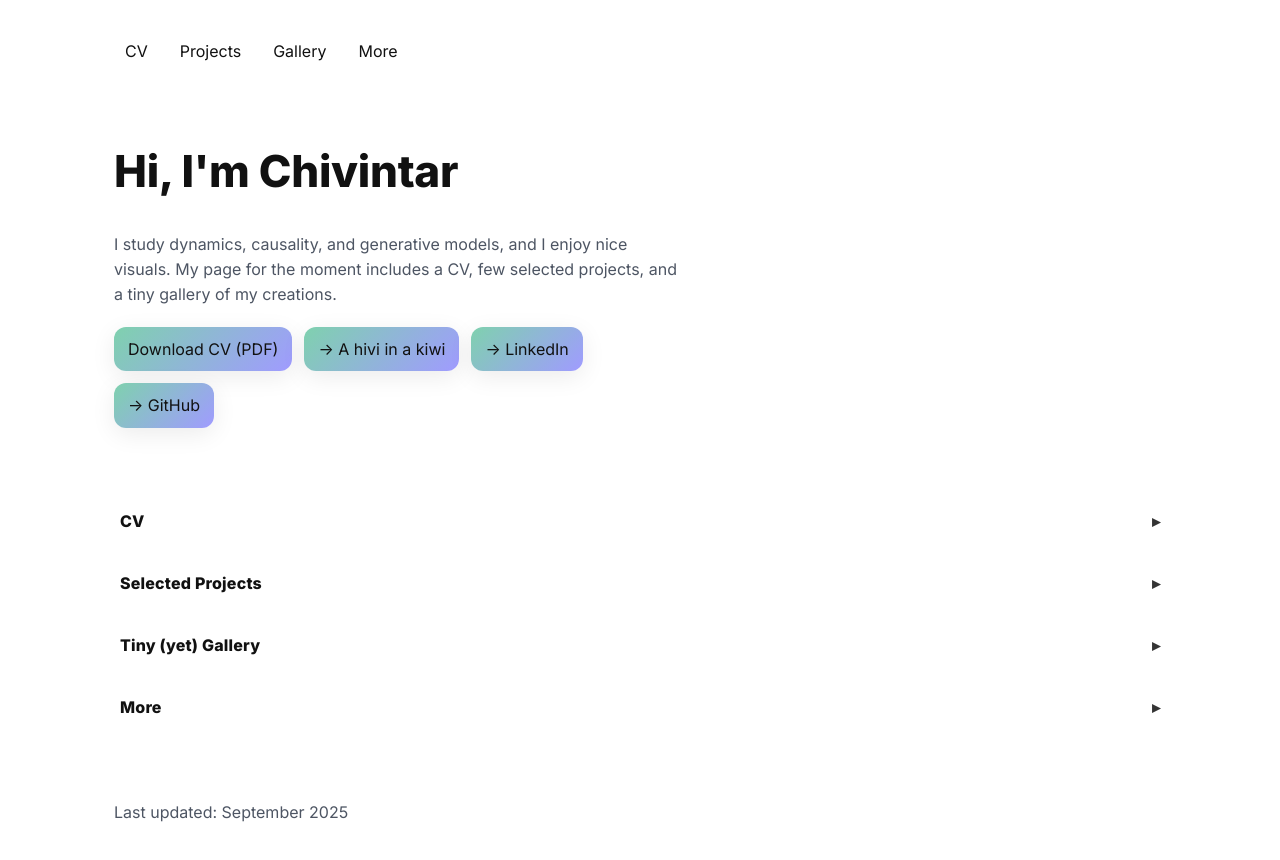
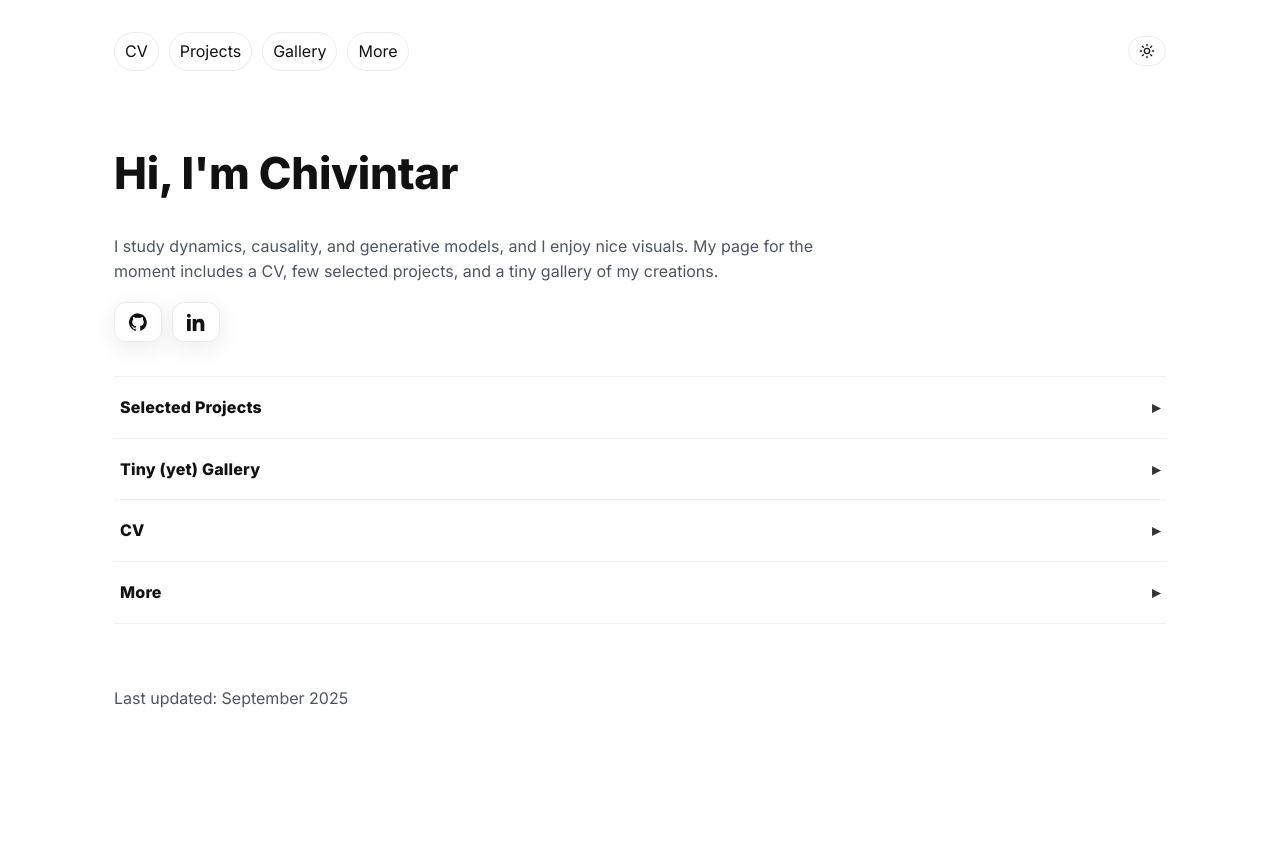
Before and after one commit to chivintar/chivintar.github.io, a plain HTML site: page index.html in a window 1280 px wide. After the commit the page ends 800 px from the top, so only its background shows below. Drawn offline with Linux system fonts and the light colour scheme.

Commit message:
layout update

```diff
--- a/index.html
+++ b/index.html
@@ -1,5 +1,5 @@
 <!DOCTYPE html>
-<html lang="en">
+<html lang="en" data-theme="dark">
 <head>
   <meta charset="utf-8" />
   <meta name="viewport" content="width=device-width, initial-scale=1" />
@@ -9,7 +9,10 @@
   <link rel="preconnect" href="https://fonts.gstatic.com" crossorigin>
   <link href="https://fonts.googleapis.com/css2?family=Inter:wght@300;400;600;800&family=Source+Serif+4:opsz@8..60&display=swap" rel="stylesheet">
   <style>
-    :root {
+    /* =====================
+       THEME & TOKENS
+       ===================== */
+    :root{
       --bg: #0b0b0d;
       --bg-soft: #111115;
       --fg: #e9e9ee;
@@ -20,48 +23,56 @@
       --shadow: 0 4px 24px rgba(0,0,0,.25);
       --rad: 16px;
       --maxw: 1100px;
+      --border: 1px solid rgba(255,255,255,.10);
+      --border-softer: 1px solid rgba(255,255,255,.08);
     }
-    @media (prefers-color-scheme: light) {
-      :root { --bg:#fff; --bg-soft:#f6f7fb; --fg:#111; --muted:#4d5563; --card:#fff; --shadow: 0 6px 24px rgba(0,0,0,.08); }
+    /* Light theme overrides (explicit) */
+    html[data-theme="light"]:root{
+      --bg:#ffffff; --bg-soft:#f6f7fb; --fg:#111111; --muted:#4d5563; --card:#ffffff; --shadow: 0 6px 24px rgba(0,0,0,.08);
+      --border: 1px solid rgba(0,0,0,.08); --border-softer: 1px solid rgba(0,0,0,.06);
     }
+    /* Dark theme overrides (explicit) */
+    html[data-theme="dark"]:root{ /* uses defaults above */ }
+    /* Auto: follow OS preference unless user set explicit */
+    @media (prefers-color-scheme: light){
+      html[data-theme="auto"]:root{ --bg:#ffffff; --bg-soft:#f6f7fb; --fg:#111111; --muted:#4d5563; --card:#ffffff; --shadow: 0 6px 24px rgba(0,0,0,.08); --border: 1px solid rgba(0,0,0,.08); --border-softer: 1px solid rgba(0,0,0,.06); }
+    }
+
     *{box-sizing:border-box}
     html,body{margin:0;padding:0;background:var(--bg);color:var(--fg);font:16px/1.55 Inter,system-ui,-apple-system,Segoe UI,Roboto,Ubuntu,Cantarell,Noto Sans,sans-serif}
     a{color:inherit;text-decoration:none}
     .wrap{max-width:var(--maxw);margin:auto;padding:24px}
-    header{position:sticky;top:0;background:rgba(0,0,0,.35);backdrop-filter: blur(6px);border-bottom:1px solid rgba(255,255,255,.06);z-index:10}
-    .nav{display:flex;align-items:center;gap:12px;justify-content:space-between}
-    .brand{display:flex;align-items:center;gap:10px;font-weight:800;letter-spacing:.3px}
-    .links a{padding:.5rem .75rem;border-radius:999px}
-    .links a:hover{background:rgba(255,255,255,.07)}
-    .hero{display:grid;grid-template-columns:1.1fr .9fr;gap:28px;align-items:center;padding:36px 0}
-    @media(max-width:880px){.hero{grid-template-columns:1fr}}
+
+    /* Sticky utility nav */
+    .topnav{ position: sticky; top: 0; z-index: 5; background: color-mix(in oklab, var(--bg), transparent 0%); backdrop-filter: blur(6px); padding: 8px 0 6px; display: grid; grid-template-columns: 1fr auto; align-items: center; gap: 8px; }
+    .topnav .tabs{ display:flex; gap:10px; align-items:center; }
+    .topnav a{ padding: 6px 10px; border-radius: 999px; border: var(--border); }
+    .topnav a:hover{ background: color-mix(in oklab, var(--fg), transparent 90%); }
+    .topnav a.active{ background: color-mix(in oklab, var(--fg), transparent 85%); }
+
+    /* Theme toggle (single icon button) */
+    .theme-switch{ display:flex; align-items:center; }
+    .theme-toggle{ border: var(--border); background: transparent; color: var(--fg); border-radius: 999px; padding: 6px 10px; cursor: pointer; display: inline-flex; align-items: center; justify-content: center; }
+    .theme-toggle svg{ width:16px; height:16px; opacity:.95 }
+    .theme-toggle:focus-visible{ outline:2px solid color-mix(in oklab, var(--fg), transparent 70%); outline-offset:2px }
+
+    /* HERO (single column) */
+    .hero{ padding: 36px 0 8px; }
+    .hero-inner{ max-width: 70ch; }
     .h-title{font-size: clamp(28px, 4vw, 44px); line-height:1.1; font-weight:800; letter-spacing:-.3px}
     .h-sub{color:var(--muted);margin-top:10px}
-    .cta{display:flex;gap:12px;margin-top:20px;flex-wrap:wrap}
-    .btn{display:inline-flex;align-items:center;gap:8px;padding:10px 14px;border-radius:12px;border:1px solid rgba(255,255,255,.12);background:var(--card);box-shadow:var(--shadow)}
-    .btn.primary{background:linear-gradient(135deg,var(--brand),var(--brand-2));color:#111;border:none}
+
+    /* Buttons with icons */
+    .cta{ display:flex; flex-wrap:wrap; gap:10px; margin-top:18px }
+    .btn{ display:inline-flex; align-items:center; gap:8px; padding:10px 14px; border-radius:12px; border: var(--border); background: var(--card); box-shadow: var(--shadow); font-weight:600; }
+    .btn svg{ width:18px; height:18px; }
+    .btn.primary{ background:linear-gradient(135deg,var(--brand),var(--brand-2)); color:#111; border:none }
+    .btn.ghost{ background: transparent; }
 
     .section{padding:26px 0}
 
-    /* Top-left quick nav */
-    .topnav{
-      position: sticky; top: 0; z-index: 5;
-      background: var(--bg);
-      padding: 8px 0 4px;
-      display: flex; gap: 10px; align-items: center;
-    }
-    .topnav a{
-      color: var(--fg);
-      padding: 6px 10px;
-      border-radius: 999px;
-      text-decoration: none;
-      border: 1px solid rgba(255,255,255,.1);
-    }
-    .topnav a:hover{ background: rgba(255,255,255,.06); }
-    .topnav a.active{ background: rgba(255,255,255,.10); }
-
     /* CV embed */
-    .cv-embed{position:relative;overflow:hidden;border-radius:var(--rad);border:1px solid rgba(255,255,255,.08)}
+    .cv-embed{position:relative;overflow:hidden;border-radius:var(--rad);border:var(--border-softer);background: var(--card)}
     .cv-embed iframe{width:100%;height:70vh;border:0;background:#fff}
     .cv-note{color:var(--muted);font-size:.95rem;margin-top:10px}
 
@@ -69,7 +80,7 @@
     .grid{display:grid;grid-template-columns:repeat(3,1fr);gap:12px}
     @media(max-width:880px){.grid{grid-template-columns:repeat(2,1fr)}}
     @media(max-width:560px){.grid{grid-template-columns:1fr}}
-    .tile{position:relative;border-radius:14px;overflow:hidden;border:1px solid rgba(255,255,255,.08);cursor:zoom-in}
+    .tile{position:relative;border-radius:14px;overflow:hidden;border:var(--border-softer);cursor:zoom-in}
     .tile img{display:block;width:100%;height:220px;object-fit:cover;transition:transform .35s ease}
     .tile:hover img{transform:scale(1.03)}
     .tile figcaption{position:absolute;left:8px;bottom:8px;background:rgba(0,0,0,.45);padding:4px 8px;border-radius:8px;font-size:.85rem}
@@ -84,8 +95,8 @@
     footer{color:var(--muted);padding:36px 0}
 
     /* Accordion (click-to-toggle tabs) */
-    details.acc{border-top:1px solid rgba(255,255,255,.08)}
-    details.acc:last-of-type{border-bottom:1px solid rgba(255,255,255,.08)}
+    details.acc{border-top:var(--border-softer)}
+    details.acc:last-of-type{border-bottom:var(--border-softer)}
     details.acc > summary{list-style:none;cursor:pointer;padding:18px 6px;font-weight:700;display:flex;align-items:center;justify-content:space-between;}
     details.acc > summary::-webkit-details-marker{display:none}
     details.acc > summary::marker{display:none}
@@ -100,35 +111,41 @@
 
   <main class="wrap">
     <nav class="topnav" role="navigation" aria-label="Section tabs">
-      <a href="#cv" data-target="cv">CV</a>
-      <a href="#projects" data-target="projects">Projects</a>
-      <a href="#gallery" data-target="gallery">Gallery</a>
-      <a href="#about" data-target="about">More</a>
+      <div class="tabs">
+        <a href="#cv" data-target="cv">CV</a>
+        <a href="#projects" data-target="projects">Projects</a>
+        <a href="#gallery" data-target="gallery">Gallery</a>
+        <a href="#about" data-target="about">More</a>
+      </div>
+      <div class="theme-switch" aria-label="Color theme">
+        <button id="theme-toggle" class="theme-toggle" type="button" title="Toggle theme" aria-label="Toggle theme"></button>
+      </div>
     </nav>
 
     <section class="hero">
-      <div>
+      <div class="hero-inner">
         <h1 class="h-title">Hi, I'm Chivintar</h1>
         <p class="h-sub">I study dynamics, causality, and generative models, and I enjoy nice visuals. My page for the moment includes a CV, few selected projects, and a tiny gallery of my creations.</p>
-        <div class="cta">
-          <a class="btn primary" href="assets/Chivintar_Amenty_CV.pdf" target="_blank" rel="noopener">Download CV (PDF)</a>
-          <a class="btn primary" href="https://kiwi.ntropy.eu/" target="_blank" rel="noopener" title="Poetry & visual notes">→ A hivi in a kiwi</a>
-          <a class="btn primary" href="https://www.linkedin.com/in/chivintar/" target="_blank" rel="noopener">→ LinkedIn</a>
-          <a class="btn primary" href="https://github.com/chivintar" target="_blank" rel="noopener">→ GitHub</a>
+        <div class="cta" role="group" aria-label="Primary links">
+
+
+          <a class="btn ghost" href="https://github.com/chivintar" target="_blank" rel="noopener">
+            <!-- GitHub icon -->
+            <svg viewBox="0 0 24 24" aria-hidden="true" xmlns="http://www.w3.org/2000/svg"><path fill="currentColor" d="M12 .5a12 12 0 0 0-3.79 23.39c.6.11.82-.26.82-.58v-2.18c-3.34.73-4.04-1.61-4.04-1.61-.55-1.38-1.34-1.75-1.34-1.75-1.09-.74.08-.73.08-.73 1.2.08 1.84 1.24 1.84 1.24 1.07 1.83 2.8 1.3 3.48.99.11-.78.42-1.3.76-1.6-2.66-.3-5.47-1.33-5.47-5.93 0-1.31.47-2.38 1.24-3.22-.12-.3-.54-1.52.12-3.17 0 0 1-.32 3.3 1.23a11.4 11.4 0 0 1 6 0c2.29-1.55 3.29-1.23 3.29-1.23.66 1.65.24 2.87.12 3.17.77.84 1.24 1.91 1.24 3.22 0 4.61-2.81 5.63-5.48 5.93.43.37.81 1.1.81 2.22v3.29c0 .32.22.69.82.58A12 12 0 0 0 12 .5z"/></svg>
+
+          </a>
+          <a class="btn ghost" href="https://www.linkedin.com/in/chivintar/" target="_blank" rel="noopener">
+            <!-- LinkedIn icon -->
+            <svg viewBox="0 0 24 24" aria-hidden="true" xmlns="http://www.w3.org/2000/svg"><path fill="currentColor" d="M4.98 3.5C4.98 4.88 3.86 6 2.5 6S0 4.88 0 3.5 1.12 1 2.5 1 4.98 2.12 4.98 3.5zM0 8h5v16H0V8zm7.5 0h4.8v2.2h.07c.67-1.2 2.3-2.46 4.73-2.46 5.06 0 6 3.33 6 7.66V24h-5v-7.6c0-1.82-.03-4.15-2.53-4.15-2.54 0-2.93 1.98-2.93 4.02V24h-5V8z"/></svg>
+
+          </a>
+
         </div>
       </div>
     </section>
 
     <section id="tabs" aria-label="Expandable sections" class="section">
-      <details class="acc" id="cv">
-        <summary><span class="label">CV</span><span class="chev">▸</span></summary>
-        <div class="content">
-          <div class="cv-embed">
-            <iframe src="assets/Chivintar_Amenty_CV.pdf" title="CV PDF preview"></iframe>
-          </div>
-          <p class="cv-note">If the embed doesn’t load, use the button above to download the PDF.</p>
-        </div>
-      </details>
+
 
       <details class="acc" id="projects">
         <summary><span class="label">Selected Projects</span><span class="chev">▸</span></summary>
@@ -181,11 +198,38 @@
           </div>
         </div>
       </details>
-
+      <details class="acc" id="cv">
+        <summary><span class="label">CV</span><span class="chev">▸</span></summary>
+		<div class="cta" role="group" aria-label="Primary links">
+			<a class="btn primary" href="assets/Chivintar_Amenty_CV.pdf" target="_blank" rel="noopener">
+            <!-- download icon -->
+            <svg viewBox="0 0 24 24" fill="none" stroke="currentColor" stroke-width="2" stroke-linecap="round" stroke-linejoin="round"><path d="M21 15v4a2 2 0 0 1-2 2H5a2 2 0 0 1-2-2v-4"/><polyline points="7 10 12 15 17 10"/><line x1="12" y1="15" x2="12" y2="3"/></svg>
+            CV
+          </a>
+		 </div>
+        <div class="content">
+          <div class="cv-embed">
+            <iframe src="assets/Chivintar_Amenty_CV.pdf" title="CV PDF preview"></iframe>
+          </div>
+          <p class="cv-note">If the embed doesn’t load, use the button above to download the PDF.</p>
+        </div>
+      </details>
       <details class="acc" id="about">
         <summary><span class="label">More</span><span class="chev">▸</span></summary>
         <div class="content">
           <p style="margin:0">I work at the intersection of data, dynamics, and design. This page keeps only the essentials. For poetry and visual notes, see <a href="https://kiwi.ntropy.eu/" target="_blank" rel="noopener">A hivi in a kiwi</a>. For collaboration or materials not listed here, feel free to <a href="mailto:me@ntropy.eu">mail me</a>.</p>
+          <p style="margin-top:12px"><a class="btn ghost" href="https://open.spotify.com/artist/3Rnab37Gi8YZehnDukZo5w" target="_blank" rel="noopener" title="Spotify">
+            <!-- Spotify icon -->
+            <svg viewBox="0 0 24 24" fill="currentColor" xmlns="http://www.w3.org/2000/svg"><path d="M12 0C5.4 0 0 5.4 0 12s5.4 12 12 12 12-5.4 12-12S18.6 0 12 0zm5.5 17.4c-.2.4-.6.6-1 .3-2.8-1.7-6.3-2.1-10.4-1.2-.5.1-.8-.2-.9-.6-.1-.5.2-.8.6-.9 4.5-1 8.4-.6 11.6 1.3.4.2.5.7.1 1.1zm1.4-3.1c-.3.5-.8.7-1.3.4-3.2-1.9-8.1-2.5-11.9-1.4-.6.2-1.1-.2-1.3-.7-.2-.6.2-1.1.7-1.3 4.3-1.3 9.7-.7 13.4 1.6.5.2.6.9.4 1.4zm.1-3.3C15.4 8.8 8.9 8.6 5.4 9.6c-.7.2-1.4-.2-1.6-.9-.2-.7.2-1.4.9-1.6 4-1.2 11.2-1 15.6 1.9.6.3.8 1.1.4 1.7-.3.5-1 .7-1.5.4z"/></svg>
+            Spotify
+          </a>
+		   <a class="btn ghost" href="https://kiwi.ntropy.eu/" target="_blank" rel="noopener" title="Poetry & visual notes">
+            <!-- globe icon -->
+            <svg viewBox="0 0 24 24" fill="none" stroke="currentColor" stroke-width="2" stroke-linecap="round" stroke-linejoin="round"><circle cx="12" cy="12" r="10"/><path d="M2 12h20"/><path d="M12 2a15.3 15.3 0 0 1 4 10 15.3 15.3 0 0 1-4 10 15.3 15.3 0 0 1-4-10 15.3 15.3 0 0 1 4-10z"/></svg>
+            A hivi in a kiwi
+          </a></p>
+
+
         </div>
       </details>
     </section>
@@ -196,7 +240,41 @@
   </main>
 
   <script>
-    // Lightbox logic
+    // ---------- Theme handling (single toggle) ----------
+    (function(){
+      const root = document.documentElement;
+      const btn = document.getElementById('theme-toggle');
+      const STORAGE_KEY = 'theme'; // 'light' | 'dark'
+
+      const icons = {
+        sun: '<svg viewBox="0 0 24 24" fill="none" stroke="currentColor" stroke-width="2" stroke-linecap="round" stroke-linejoin="round"><circle cx="12" cy="12" r="4"/><path d="M12 2v2m0 16v2M4 12H2m20 0h-2M5 5l1.5 1.5M17.5 17.5 19 19M19 5l-1.5 1.5M5 19l1.5-1.5"/></svg>',
+        moon: '<svg viewBox="0 0 24 24" fill="none" stroke="currentColor" stroke-width="2" stroke-linecap="round" stroke-linejoin="round"><path d="M21 12.79A9 9 0 1 1 11.21 3 7 7 0 0 0 21 12.79z"/></svg>'
+      };
+
+      function setTheme(mode){
+        root.setAttribute('data-theme', mode);
+        localStorage.setItem(STORAGE_KEY, mode);
+        renderIcon(mode);
+      }
+      function renderIcon(mode){
+        // Show moon when in dark mode; sun when in light mode
+        btn.innerHTML = mode === 'dark' ? icons.moon : icons.sun;
+        btn.setAttribute('aria-pressed', mode === 'dark' ? 'true' : 'false');
+        btn.setAttribute('title', mode === 'dark' ? 'Switch to light theme' : 'Switch to dark theme');
+      }
+
+      // initial theme: saved -> system preference -> dark
+      const saved = localStorage.getItem(STORAGE_KEY);
+      let initial = saved === 'light' || saved === 'dark' ? saved : (window.matchMedia && window.matchMedia('(prefers-color-scheme: light)').matches ? 'light' : 'dark');
+      setTheme(initial);
+
+      btn.addEventListener('click', ()=>{
+        const next = root.getAttribute('data-theme') === 'dark' ? 'light' : 'dark';
+        setTheme(next);
+      });
+    })();
+
+    // ---------- Lightbox logic ----------
     const lb = document.getElementById('lightbox');
     const lbImg = document.getElementById('lbImg');
     const lbCap = document.getElementById('lbCap');
@@ -215,18 +293,17 @@
       const closeLB = ()=>{ lb.classList.remove('open'); lb.setAttribute('aria-hidden','true'); lbImg.src=''; };
       lb.addEventListener('click', (e)=>{ if(e.target===lb) closeLB(); });
       lbClose.addEventListener('click', closeLB);
+      window.addEventListener('keydown', (e)=>{ if(e.key==='Escape' && lb.classList.contains('open')) closeLB(); });
     }
 
-    // --- Make top nav + header links open the matching accordion ---
+    // ---------- Tabs toggle via topnav ----------
     const CLOSE_OTHERS = true;
-
     function setActive(id){
-      document.querySelectorAll('.topnav a, header .links a').forEach(a=>{
+      document.querySelectorAll('.topnav a').forEach(a=>{
         const target = a.dataset.target || (a.getAttribute('href')||'').replace('#','');
         a.classList.toggle('active', target === id);
       });
     }
-
     function openAccordion(id){
       const det = document.getElementById(id);
       if(!det || det.tagName !== 'DETAILS') return;
@@ -236,20 +313,16 @@
       det.setAttribute('open','');
       setActive(id);
       det.scrollIntoView({behavior:'smooth', block:'start'});
-      // Update URL hash without jumping
       if(history.replaceState){ history.replaceState(null, '', '#'+id); }
     }
-
-    // Bind header nav (href="#id") and topnav (data-target or href)
-    document.querySelectorAll('header .links a[href^="#"], .topnav a').forEach(a=>{
+    document.querySelectorAll('.topnav a').forEach(a=>{
       a.addEventListener('click', (e)=>{
         const href = a.getAttribute('href')||'';
         const id = (a.dataset.target) ? a.dataset.target : (href.startsWith('#')? href.slice(1): null);
-        if(!id) return; // allow normal link
+        if(!id) return;
         const det = document.getElementById(id);
         if(det && det.tagName === 'DETAILS'){
           e.preventDefault();
-          // Toggle if already open and CLOSE_OTHERS is false; otherwise just open
           if(!CLOSE_OTHERS && det.hasAttribute('open')){
             det.removeAttribute('open');
             setActive('');
@@ -260,7 +333,7 @@
       });
     });
 
-    // Last‑updated stamp (keep text consistent)
+    // ---------- Last‑updated stamp ----------
     const updated = document.getElementById('updated');
     if(updated){ updated.textContent = 'September 2025'; }
   </script>
```
